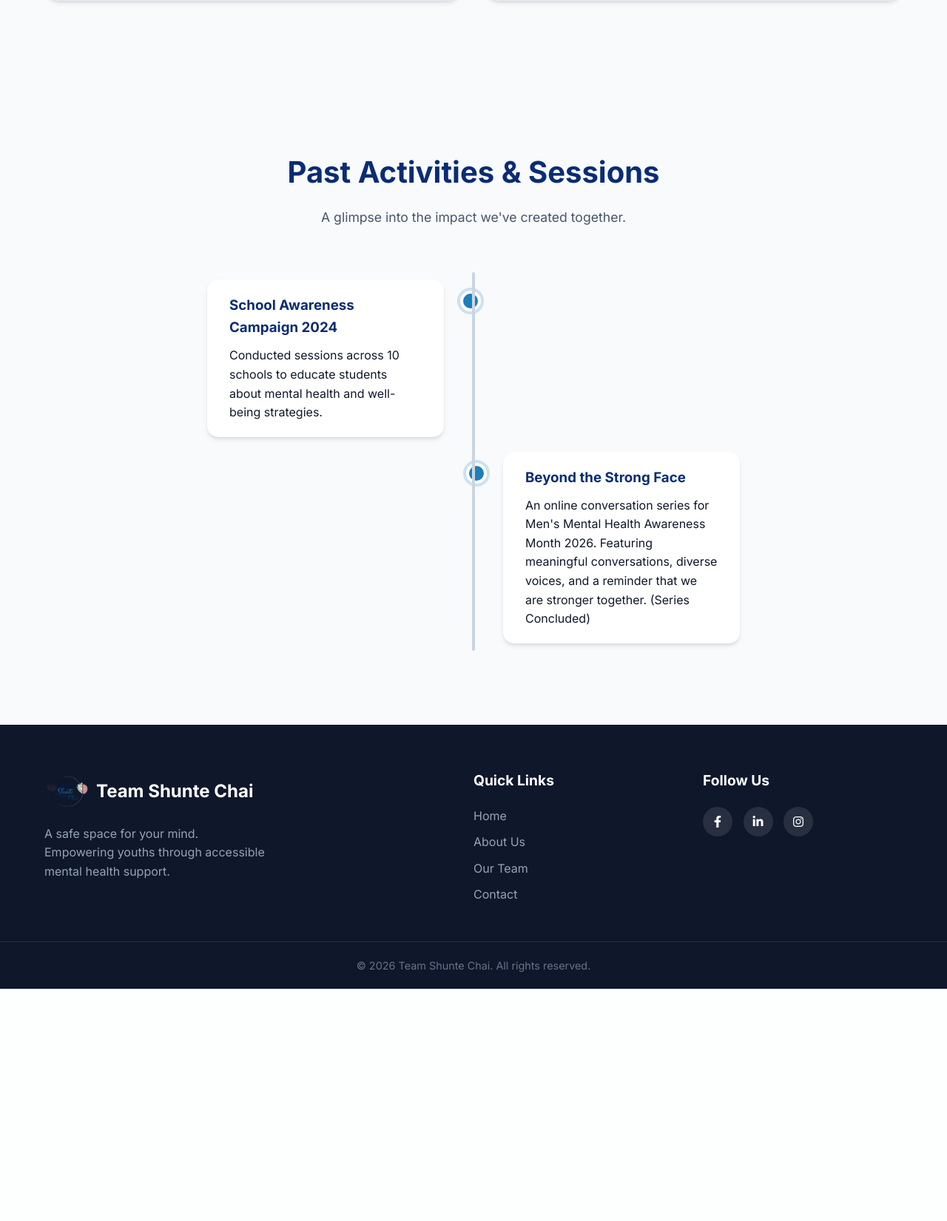
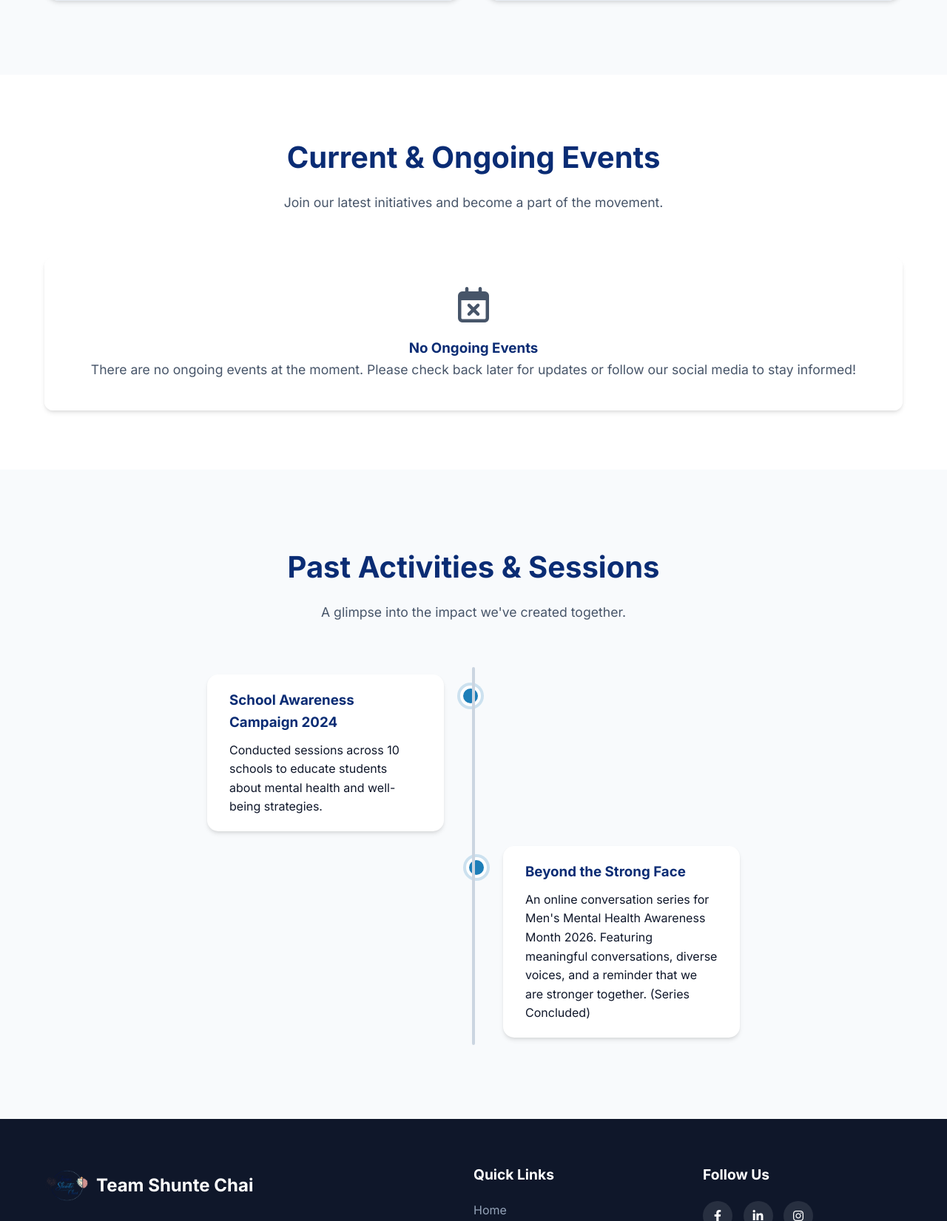
Before and after one commit to Sreezon23/team-shunte-chai, a Django app: page / in a window 1280 px wide. Shown: the part 1346-2997 px from the top of the page at 74% size. Before the commit the page ends 2683 px from the top, so only its background shows below. Run offline with Django 5.2, Linux system fonts and the light colour scheme; some libraries are stand-ins or nearby versions.

Commit message:
Restore Ongoing Events section with empty state message

```diff
--- a/templates/home.html
+++ b/templates/home.html
@@ -42,6 +42,20 @@
     </div>
 </section>
 
+<!-- Current/Ongoing Events Section -->
+<section id="ongoing-events" class="events-section bg-light" style="padding: 80px 0;">
+    <div class="container">
+        <div class="section-header">
+            <h2>Current & Ongoing Events</h2>
+            <p>Join our latest initiatives and become a part of the movement.</p>
+        </div>
+        <div style="text-align: center; padding: 40px; background-color: var(--card-bg); border-radius: 12px; box-shadow: var(--shadow);">
+            <i class="far fa-calendar-times" style="font-size: 3rem; color: var(--text-secondary); margin-bottom: 20px;"></i>
+            <h3 style="color: var(--primary-color);">No Ongoing Events</h3>
+            <p style="color: var(--text-secondary); font-size: 1.1rem; margin-bottom: 0;">There are no ongoing events at the moment. Please check back later for updates or follow our social media to stay informed!</p>
+        </div>
+    </div>
+</section>
 
 <!-- Past Activities Section -->
 <section id="past-activities" class="activities-section">
```
